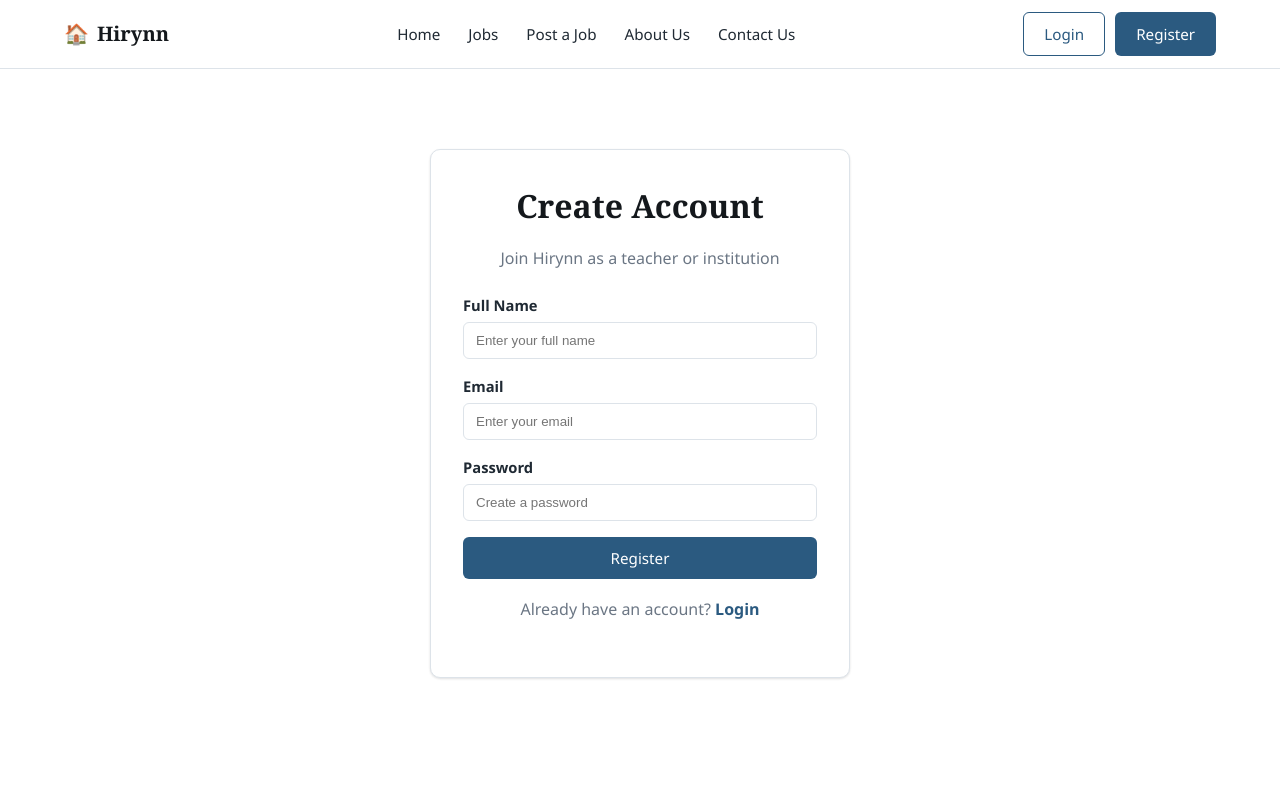
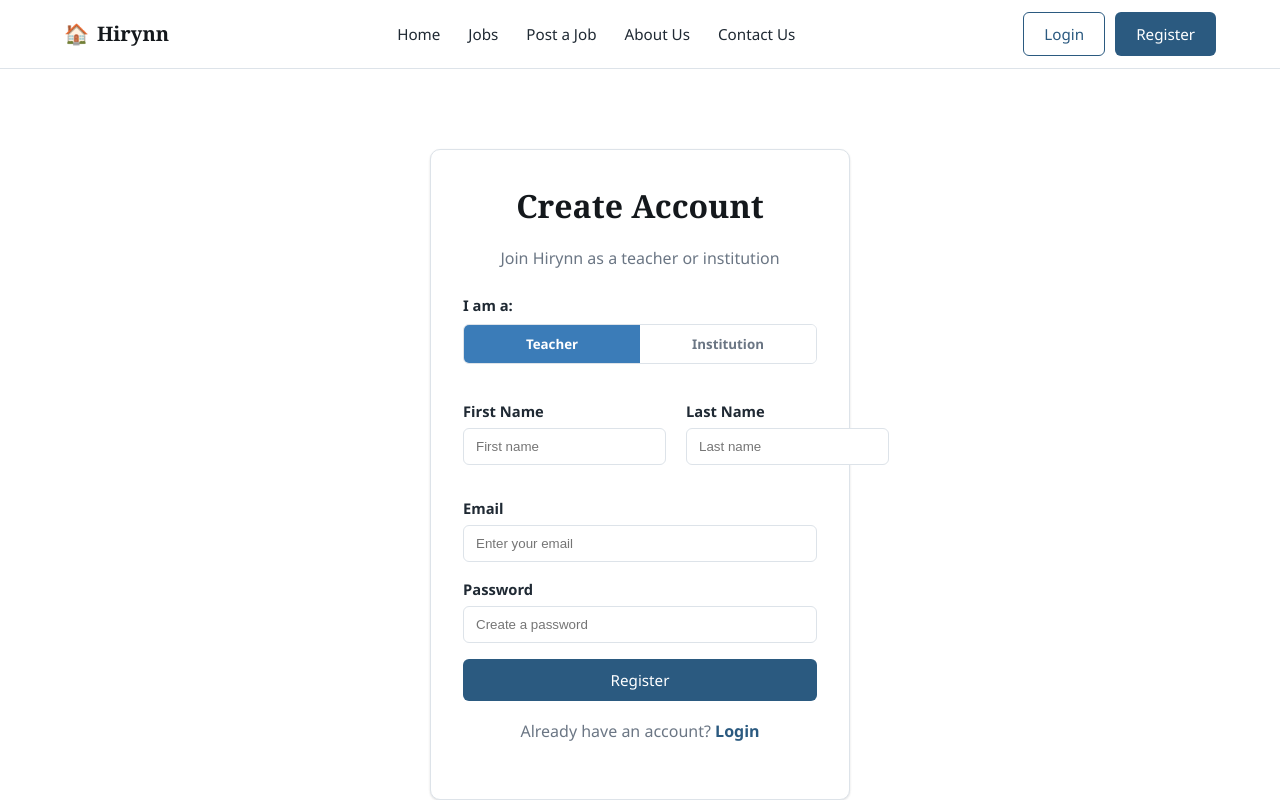
Before and after one commit to LaskaMaharjan/Hirynn-Website, a React (Vite) app: page /register in a window 1280 px wide. Shown: the top 800 px of the page. Built offline with nearby package versions, Linux system fonts and the light colour scheme.

Commit message:
Updated Register/signup

```diff
--- a/src/Components/Register.jsx
+++ b/src/Components/Register.jsx
@@ -2,7 +2,10 @@ import { useState } from "react";
 import { useNavigate, Link } from "react-router-dom";
 
 export default function Register({ onLogin }) {
-  const [name, setName] = useState("");
+  const [role, setRole] = useState("teacher");
+  const [firstName, setFirstName] = useState("");
+  const [lastName, setLastName] = useState("");
+  const [orgName, setOrgName] = useState("");
   const [email, setEmail] = useState("");
   const [password, setPassword] = useState("");
   const navigate = useNavigate();
@@ -20,15 +23,56 @@ export default function Register({ onLogin }) {
         <p className="text-center text-muted">Join Hirynn as a teacher or institution</p>
 
         <form onSubmit={handleSubmit}>
-          <div className="field">
-            <label>Full Name</label>
-            <input
-              placeholder="Enter your full name"
-              value={name}
-              onChange={(e) => setName(e.target.value)}
-              required
-            />
+          <label className="field-label">I am a:</label>
+          <div className="role-toggle">
+            <button
+              type="button"
+              className={role === "teacher" ? "role-btn active" : "role-btn"}
+              onClick={() => setRole("teacher")}
+            >
+              Teacher
+            </button>
+            <button
+              type="button"
+              className={role === "institution" ? "role-btn active" : "role-btn"}
+              onClick={() => setRole("institution")}
+            >
+              Institution
+            </button>
           </div>
+
+          {role === "teacher" ? (
+            <div className="form-row">
+              <div className="field">
+                <label>First Name</label>
+                <input
+                  placeholder="First name"
+                  value={firstName}
+                  onChange={(e) => setFirstName(e.target.value)}
+                  required
+                />
+              </div>
+              <div className="field">
+                <label>Last Name</label>
+                <input
+                  placeholder="Last name"
+                  value={lastName}
+                  onChange={(e) => setLastName(e.target.value)}
+                  required
+                />
+              </div>
+            </div>
+          ) : (
+            <div className="field">
+              <label>Organization Name</label>
+              <input
+                placeholder="Organization name"
+                value={orgName}
+                onChange={(e) => setOrgName(e.target.value)}
+                required
+              />
+            </div>
+          )}
 
           <div className="field">
             <label>Email</label>
--- a/src/styles.css
+++ b/src/styles.css
@@ -680,3 +680,31 @@ button { cursor: pointer; font-family: inherit; }
   color: var(--color-navy);
   font-weight: 600;
 }
+.field-label {
+  display: block;
+  font-weight: 600;
+  font-size: 0.92rem;
+  margin-bottom: 8px;
+}
+
+.role-toggle {
+  display: flex;
+  border: 1px solid var(--color-border);
+  border-radius: var(--radius-sm);
+  overflow: hidden;
+  margin-bottom: 20px;
+}
+
+.role-btn {
+  flex: 1;
+  padding: 10px;
+  border: none;
+  background: #fff;
+  font-weight: 600;
+  color: var(--color-text-muted);
+}
+
+.role-btn.active {
+  background: var(--color-blue);
+  color: #fff;
+}
```
